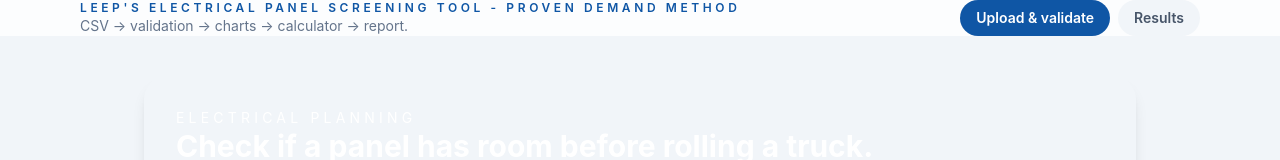
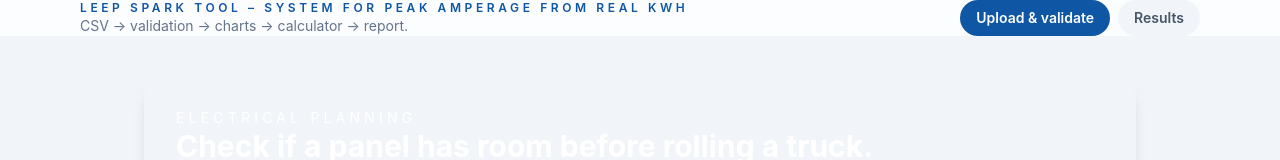
Before and after one commit to MaxPr1me/hydro-xml-to-excel, a React (Vite) app in the folder panel-checker/: page / in a window 1280 px wide. Shown: the top 160 px of the page. Built offline with nearby package versions, Linux system fonts and the light colour scheme.

Commit message:
Rebrand SPARK assets and PWA

```diff
--- a/panel-checker/index.html
+++ b/panel-checker/index.html
@@ -6,7 +6,7 @@
     <meta name="viewport" content="width=device-width, initial-scale=1.0" />
     <meta name="theme-color" content="#0f172a" />
     <link rel="manifest" href="manifest.json" />
-    <title>LEEP's Electrical Panel Screening Tool - Proven Demand Method</title>
+    <title>LEEP SPARK Tool – System for Peak Amperage from Real kWh</title>
   </head>
   <body class="h-full">
     <div id="root" class="h-full"></div>
--- a/panel-checker/src/App.js
+++ b/panel-checker/src/App.js
@@ -19,9 +19,11 @@ export default function App() {
         <div className="mx-auto flex max-w-6xl flex-wrap items-center justify-between gap-4 px-4 py-4">
           <div>
             <p className="text-xs font-semibold uppercase tracking-[0.3em] text-brand-600">
-              LEEP's Electrical Panel Screening Tool - Proven Demand Method
+              LEEP SPARK Tool – System for Peak Amperage from Real kWh
             </p>
-            <p className="text-sm text-slate-500">CSV → validation → charts → calculator → report.</p>
+            <p className="text-sm text-slate-500">
+              CSV → validation → charts → calculator → report.
+            </p>
           </div>
           <nav className="flex gap-2">
             {tabs.map((tab) => (<button key={tab.id} type="button" onClick={() => setActiveTab(tab.id)} className={`rounded-full px-4 py-2 text-sm font-semibold transition ${activeTab === tab.id ? 'bg-brand-600 text-white' : 'bg-slate-100 text-slate-600'}`}>
--- a/panel-checker/src/App.tsx
+++ b/panel-checker/src/App.tsx
@@ -13,6 +13,7 @@ const tabs = [
 export default function App() {
   const [data, setData] = useState<IntervalDatum[]>([]);
   const navigate = useNavigate();
+  const sparkLogoUrl = `${import.meta.env.BASE_URL}spark-logo.svg`;
 
   const handleData = useCallback(
     (records: IntervalDatum[]) => {
@@ -45,7 +46,7 @@ export default function App() {
             </div>
             <div className="flex flex-1 justify-center">
               <img
-                src="/spark-logo.svg"
+                src={sparkLogoUrl}
                 alt="SPARK load profile logo"
                 className="w-full max-w-md"
               />
--- a/panel-checker/src/components/ReportCard.js
+++ b/panel-checker/src/components/ReportCard.js
@@ -6,7 +6,7 @@ export default function ReportCard({ data, verdict }) {
         if (!stats)
             return;
         const lines = [
-            "LEEP's Electrical Panel Screening Tool - Proven Demand Method",
+            'LEEP SPARK Tool – System for Peak Amperage from Real kWh',
             `Coverage: ${stats.start.toISOString()} — ${stats.end.toISOString()}`,
             `Cadence: ${stats.cadenceMinutes} minutes`,
             `Peak amps: ${stats.maxAmps.toFixed(1)}`,
@@ -16,7 +16,7 @@ export default function ReportCard({ data, verdict }) {
             '',
             'This is a screening tool only. Confirm with a licensed electrician.'
         ];
-        downloadTextFile('panel-checker-report.txt', lines.join('\n'));
+        downloadTextFile('leep-spark-panel-report.txt', lines.join('\n'));
     };
     return (<section className="space-y-3 rounded-2xl border border-slate-200 bg-white/95 p-6 shadow-sm">
       <div className="flex items-center justify-between">
--- a/panel-checker/src/components/ReportCard.tsx
+++ b/panel-checker/src/components/ReportCard.tsx
@@ -13,7 +13,7 @@ export default function ReportCard({ data, verdict }: Props) {
   const downloadReport = () => {
     if (!stats) return;
     const lines = [
-      "LEEP's Electrical Panel Screening Tool - Proven Demand Method",
+      'LEEP SPARK Tool – System for Peak Amperage from Real kWh',
       `Coverage: ${stats.start.toISOString()} — ${stats.end.toISOString()}`,
       `Cadence: ${stats.cadenceMinutes} minutes`,
       `Peak amps: ${stats.maxAmps.toFixed(1)}`,
@@ -28,7 +28,7 @@ export default function ReportCard({ data, verdict }: Props) {
       });
     }
     lines.push('', 'This is a screening tool only. Confirm with a licensed electrician.');
-    downloadTextFile('leeps-panel-screening-report.txt', lines.join('\n'));
+    downloadTextFile('leep-spark-panel-report.txt', lines.join('\n'));
   };
 
   return (
--- a/panel-checker/vite.config.js
+++ b/panel-checker/vite.config.js
@@ -8,14 +8,15 @@ export default defineConfig({
     react(),
     VitePWA({
       registerType: 'autoUpdate',
-      includeAssets: ['icon.svg', 'sample-15min.csv'],
+      includeAssets: ['icon.svg', 'spark-logo.svg', 'sample-15min.csv'],
       workbox: {
         maximumFileSizeToCacheInBytes: 6 * 1024 * 1024
       },
       manifest: {
-        name: "LEEP's Electrical Panel Screening Tool - Proven Demand Method",
-        short_name: 'LEEP Panel',
-        description: 'LEEP Proven Demand Method screening for electrical panels with utility interval data.',
+        name: 'LEEP SPARK Tool – System for Peak Amperage from Real kWh',
+        short_name: 'LEEP SPARK',
+        description:
+          'LEEP SPARK (System for Peak Amperage from Real kWh) screening for electrical panels with utility interval data.',
         theme_color: '#021b33',
         background_color: '#ffffff',
         display: 'standalone',
--- a/panel-checker/vite.config.ts
+++ b/panel-checker/vite.config.ts
@@ -8,14 +8,15 @@ export default defineConfig({
     react(),
     VitePWA({
       registerType: 'autoUpdate',
-      includeAssets: ['icon.svg', 'sample-15min.csv'],
+      includeAssets: ['icon.svg', 'spark-logo.svg', 'sample-15min.csv'],
       workbox: {
         maximumFileSizeToCacheInBytes: 6 * 1024 * 1024
       },
       manifest: {
-        name: "LEEP's Electrical Panel Screening Tool - Proven Demand Method",
-        short_name: 'LEEP Panel',
-        description: 'LEEP Proven Demand Method screening for electrical panels with utility interval data.',
+        name: 'LEEP SPARK Tool – System for Peak Amperage from Real kWh',
+        short_name: 'LEEP SPARK',
+        description:
+          'LEEP SPARK (System for Peak Amperage from Real kWh) screening for electrical panels with utility interval data.',
         theme_color: '#021b33',
         background_color: '#ffffff',
         display: 'standalone',
```
Also changed, not shown: panel-checker/public/icon.svg, panel-checker/public/manifest.json.
